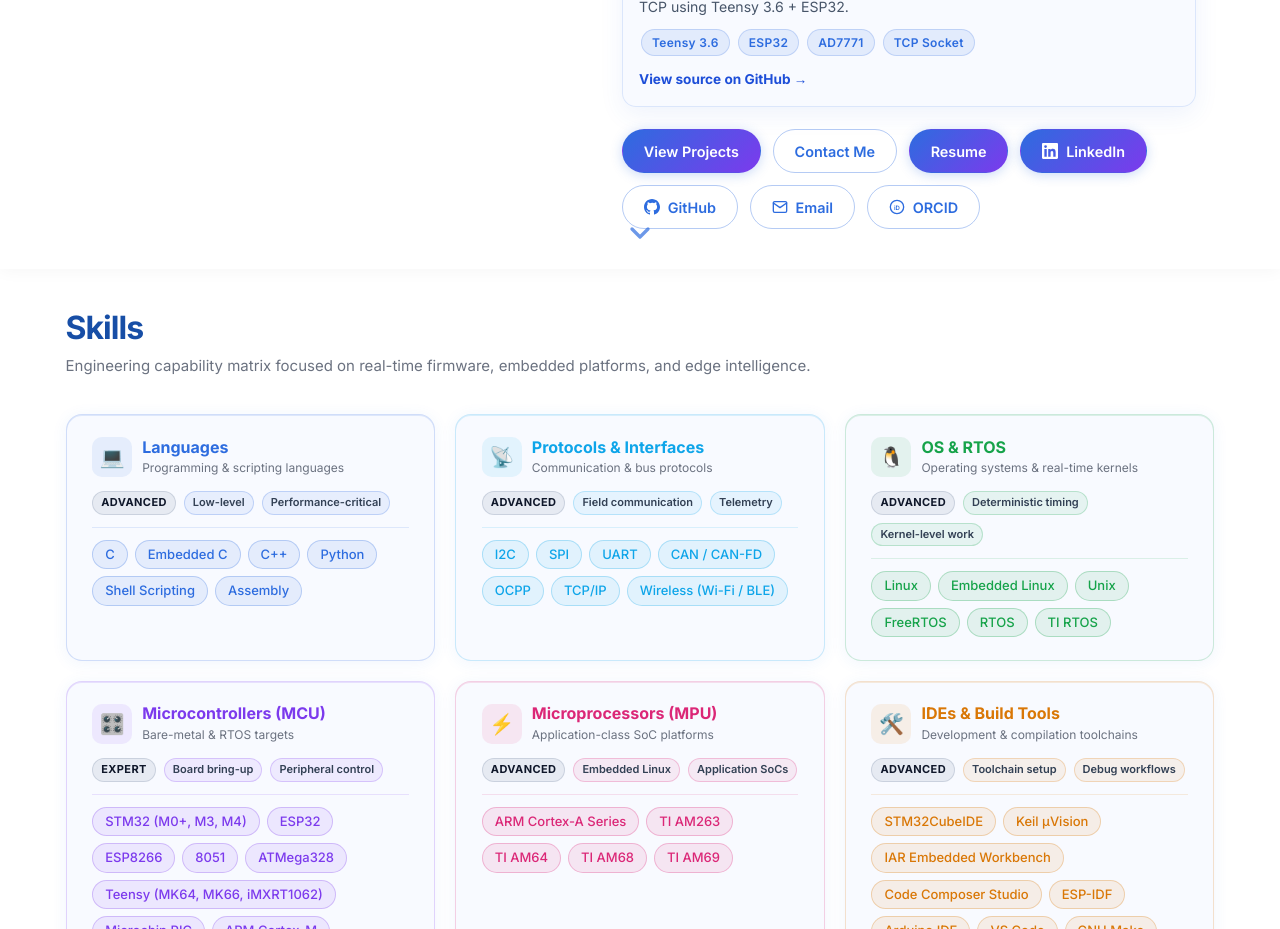
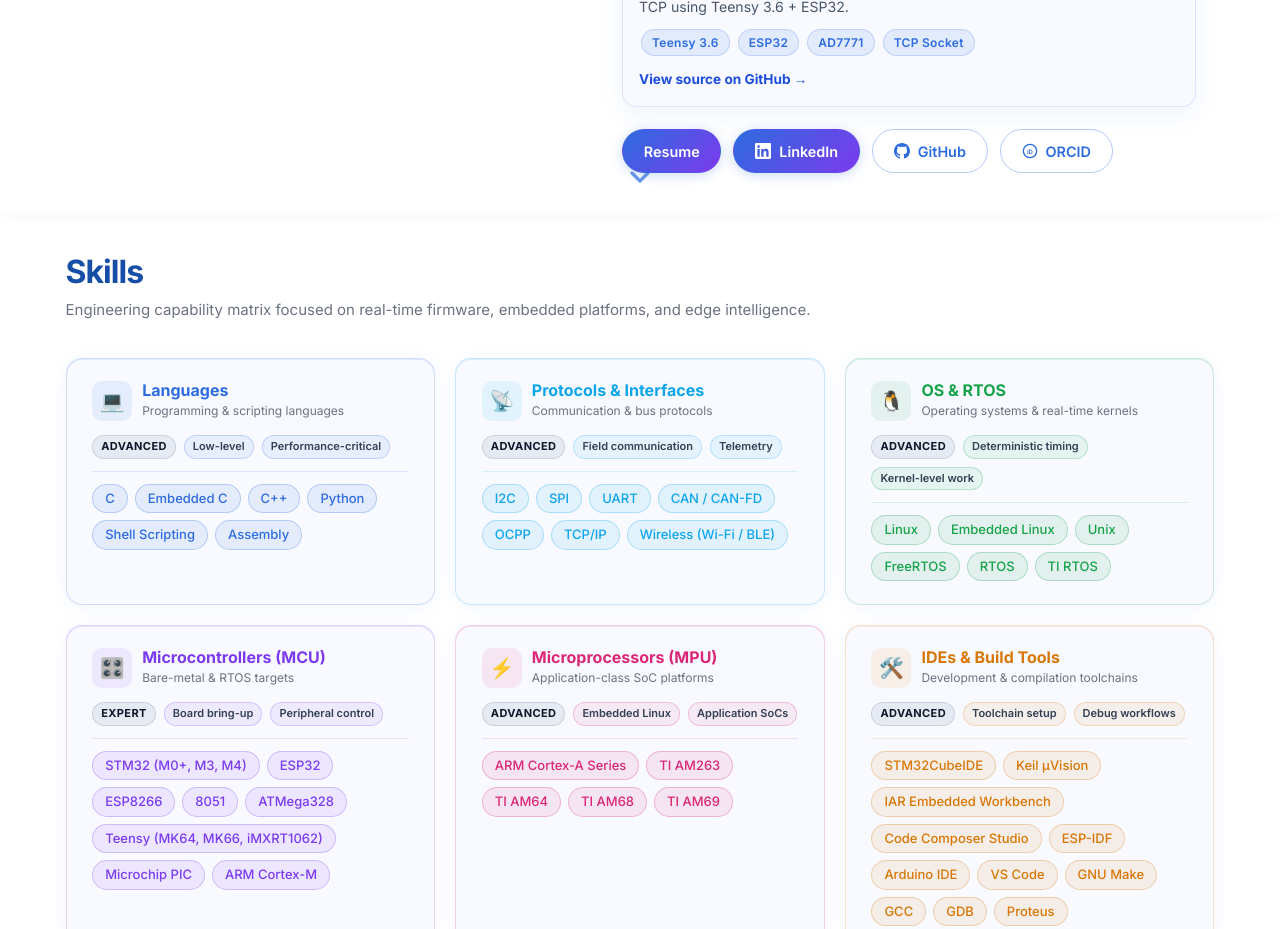
Before and after one commit to Suryeah/suryeah.github.io, a React (Vite) app: page / in a window 1280 px wide. Shown: the part 800-1729 px from the top of the page. Built offline with nearby package versions, Linux system fonts and the light colour scheme.

Commit message:
Remove CTA buttons from Hero component for a cleaner design

```diff
--- a/src/components/Hero.jsx
+++ b/src/components/Hero.jsx
@@ -317,14 +317,7 @@
             </a>
           </div>
 
-          {/* CTA pill buttons */}
           <div className="hero-cta-row">
-            <span onClick={() => { const el = document.getElementById('projects'); if (el) el.scrollIntoView({ behavior: 'smooth' }); }} className="hero-pill-btn primary" aria-label="View projects" style={{ cursor: 'pointer' }}>
-              View Projects
-            </span>
-            <span onClick={() => { const el = document.getElementById('contact'); if (el) el.scrollIntoView({ behavior: 'smooth' }); }} className="hero-pill-btn secondary" aria-label="Go to contact page" style={{ cursor: 'pointer' }}>
-              Contact Me
-            </span>
             <a href="https://suryeah.github.io/datasheet/Surya.pdf" target="_blank" rel="noopener noreferrer" className="hero-pill-btn primary">
               Resume
             </a>
@@ -335,10 +328,6 @@
             <a href="https://github.com/Suryeah" target="_blank" rel="noopener noreferrer" className="hero-pill-btn secondary">
               <svg width="16" height="16" viewBox="0 0 24 24" fill="currentColor"><path d="M12 0C5.374 0 0 5.373 0 12c0 5.302 3.438 9.8 8.207 11.387.599.111.793-.261.793-.577v-2.234c-3.338.726-4.033-1.416-4.033-1.416-.546-1.387-1.333-1.756-1.333-1.756-1.089-.745.083-.729.083-.729 1.205.084 1.839 1.237 1.839 1.237 1.07 1.834 2.807 1.304 3.492.997.107-.775.418-1.305.762-1.604-2.665-.305-5.467-1.334-5.467-5.931 0-1.311.469-2.381 1.236-3.221-.124-.303-.535-1.524.117-3.176 0 0 1.008-.322 3.301 1.23A11.509 11.509 0 0 1 12 5.803c1.02.005 2.047.138 3.006.404 2.291-1.552 3.297-1.23 3.297-1.23.653 1.653.242 2.874.118 3.176.77.84 1.235 1.911 1.235 3.221 0 4.609-2.807 5.624-5.479 5.921.43.372.823 1.102.823 2.222v3.293c0 .319.192.694.801.576C20.566 21.797 24 17.3 24 12c0-6.627-5.373-12-12-12z"/></svg>
               GitHub
-            </a>
-            <a href="mailto:surya_24@live.com" className="hero-pill-btn secondary">
-              <svg width="16" height="16" viewBox="0 0 24 24" fill="none" stroke="currentColor" strokeWidth="2" strokeLinecap="round" strokeLinejoin="round"><rect x="2" y="4" width="20" height="16" rx="2"/><polyline points="22,6 12,13 2,6"/></svg>
-              Email
             </a>
             <a href="https://orcid.org/0009-0005-2841-869X" target="_blank" rel="noopener noreferrer" className="hero-pill-btn secondary">
               <svg width="16" height="16" viewBox="0 0 24 24" fill="none" stroke="currentColor" strokeWidth="2" strokeLinecap="round" strokeLinejoin="round"><circle cx="12" cy="12" r="10"/><text x="12" y="16" textAnchor="middle" fontSize="9" fill="currentColor" stroke="none">iD</text></svg>
```
